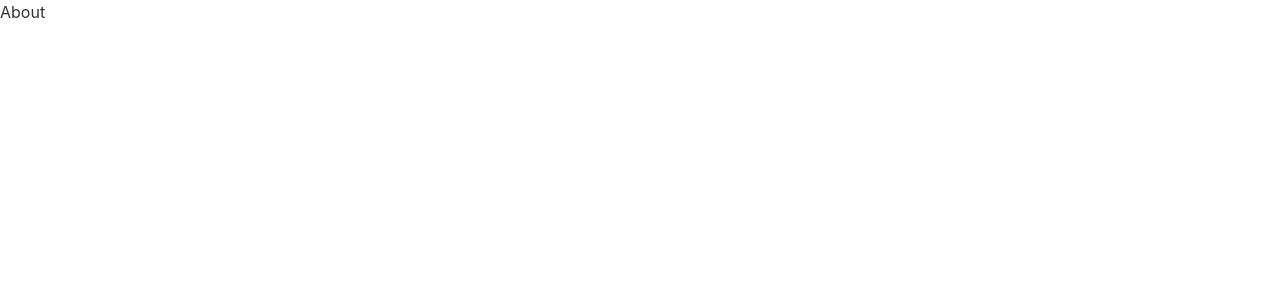
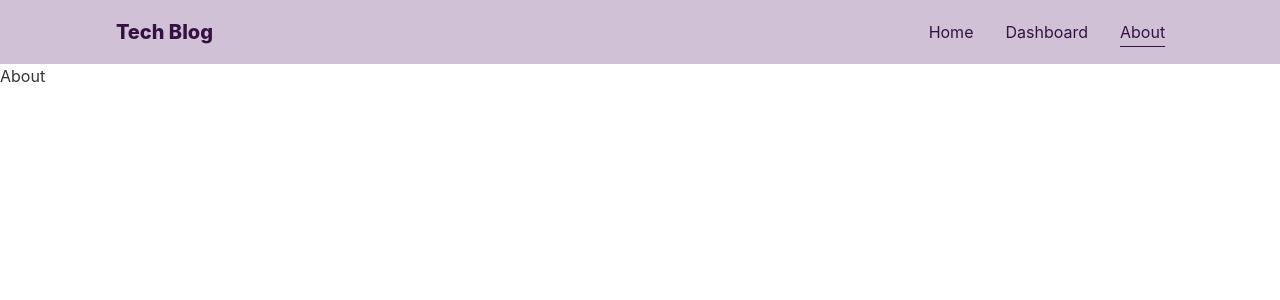
Before and after one commit to Marzan1810662/tech-blog, a React (Create React App) app: page /about in a window 1280 px wide. Shown: the top 300 px of the page. Built offline with nearby package versions, Linux system fonts and the light colour scheme.

Commit message:
navbar added

```diff
--- /dev/null
+++ b/src/components/navbar.js/Navbar.js
@@ -0,0 +1,33 @@
+import React from 'react';
+import { NavLink } from 'react-router-dom';
+
+const Navbar = () => {
+    let activeStyle = "underline underline-offset-8";
+
+return (
+    <div className="navbar bg-base-100 bg-primary lg:justify-around">
+        <div className="navbar-start">
+            <div className="dropdown">
+                <label tabIndex={0} className="btn btn-ghost lg:hidden">
+                    <svg xmlns="http://www.w3.org/2000/svg" className="h-5 w-5" fill="none" viewBox="0 0 24 24" stroke="currentColor"><path strokeLinecap="round" strokeLinejoin="round" strokeWidth="2" d="M4 6h16M4 12h8m-8 6h16" /></svg>
+                </label>
+                <ul tabIndex={0} className="menu menu-compact dropdown-content mt-3 p-2 shadow bg-base-100 rounded-box w-52  text-primary-content">
+                    <li><a>Item 1</a></li>
+                    <li tabIndex={0}><a>Item 2</a></li>
+                    <li><a>Item 3</a></li>
+                </ul>
+            </div>
+            <a className="btn btn-ghost normal-case text-xl font-semibold md:font-extrabold text-primary-content" >Tech Blog</a>
+        </div>
+        <div className="navbar-center hidden lg:flex">
+            <ul className="menu menu-horizontal p-0 text-primary-content">
+                <li><NavLink className={({ isActive }) => isActive ? activeStyle : undefined} to='/'>Home</NavLink></li>
+                <li><NavLink className={({ isActive }) => isActive ? activeStyle : null} to='/dashboard'>Dashboard</NavLink></li>
+                <li><NavLink className={({ isActive }) => isActive ? activeStyle : null} to='/about'>About</NavLink></li>
+            </ul>
+        </div>
+    </div>
+);
+};
+
+export default Navbar;
--- a/src/pages/about/About.js
+++ b/src/pages/about/About.js
@@ -1,8 +1,10 @@
 import React from 'react';
+import Navbar from '../../components/navbar.js/Navbar';
 
 const About = () => {
     return (
         <div>
+            <Navbar/>
             <p>About</p>
         </div>
     );
--- a/src/pages/home/Home.js
+++ b/src/pages/home/Home.js
@@ -1,9 +1,10 @@
 import React from 'react';
+import Navbar from '../../components/navbar.js/Navbar';
 
 const Home = () => {
     return (
         <div>
-            <p>HOME</p>
+            <Navbar/>
         </div>
     );
 };
```
